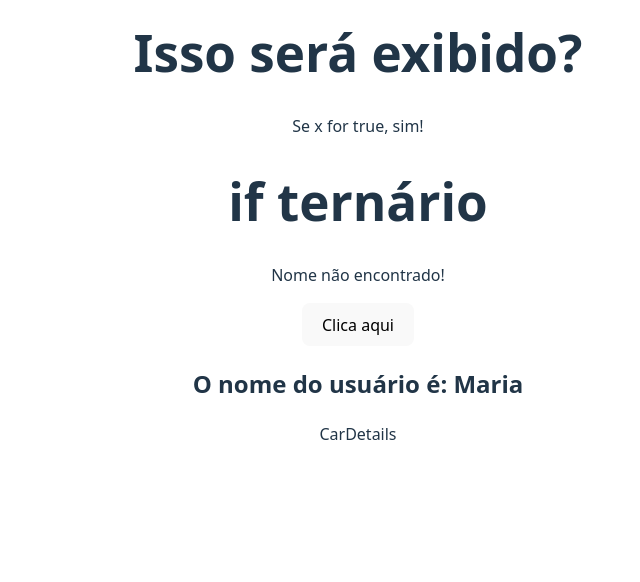
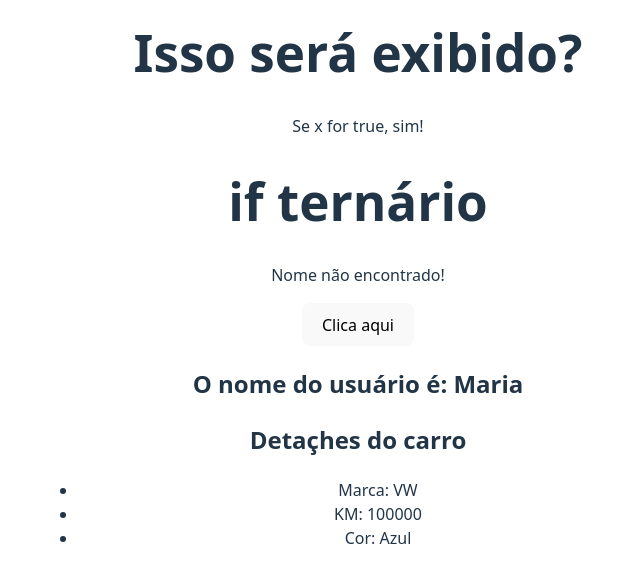
Before and after one commit to DouglasYHWH-Developer/React, a React (Vite) app in the folder introducao/aula_02/3_AVANCANDO_EM_REACT/avancando/: page / in a window 1280 px wide. Shown: the part 1491-2073 px from the top of the page, without its empty margins (282-922 px from the left). Built offline with nearby package versions, Linux system fonts and the light colour scheme.

Commit message:
usamos a desestruração de props

```diff
--- a/introducao/aula_02/3_AVANCANDO_EM_REACT/avancando/src/App.jsx
+++ b/introducao/aula_02/3_AVANCANDO_EM_REACT/avancando/src/App.jsx
@@ -29,7 +29,7 @@
         {/* props */}
         <ShowUserName name={userName} />
         {/* destructuring props */}
-        <CarDetails />
+        <CarDetails brand="VW" km={100000} color="Azul" />
       </div>
 
   )
--- a/introducao/aula_02/3_AVANCANDO_EM_REACT/avancando/src/components/CarDetails.jsx
+++ b/introducao/aula_02/3_AVANCANDO_EM_REACT/avancando/src/components/CarDetails.jsx
@@ -1,8 +1,15 @@
-const CarDetails = () =>{
+import React from "react";
+
+const CarDetails = ({brand, km, color}) =>{
 
     return(
         <div>
-            CarDetails
+            <h2>Detaçhes do carro</h2>
+            <ul>
+                <li>Marca: {brand}</li>
+                <li>KM: {km}</li>
+                <li>Cor: {color}</li>
+            </ul>
         </div>
     )
 }
```
